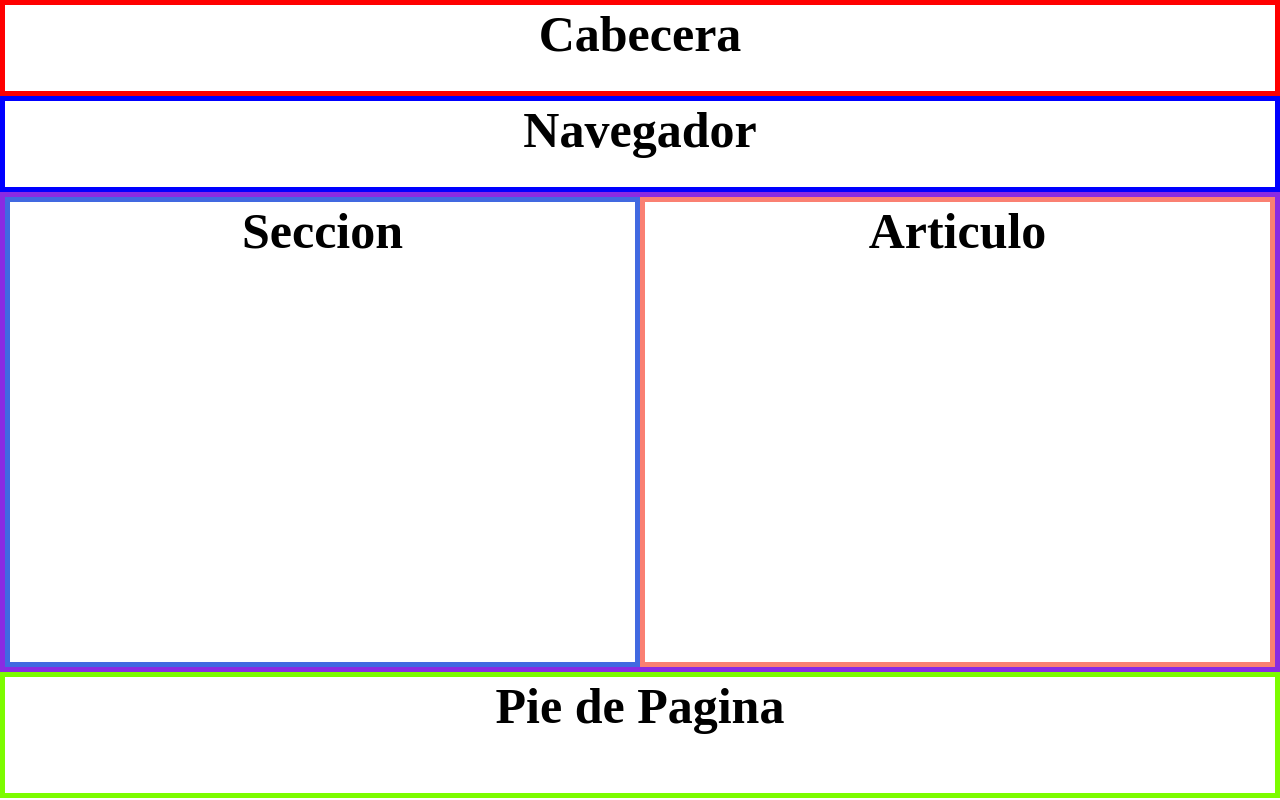
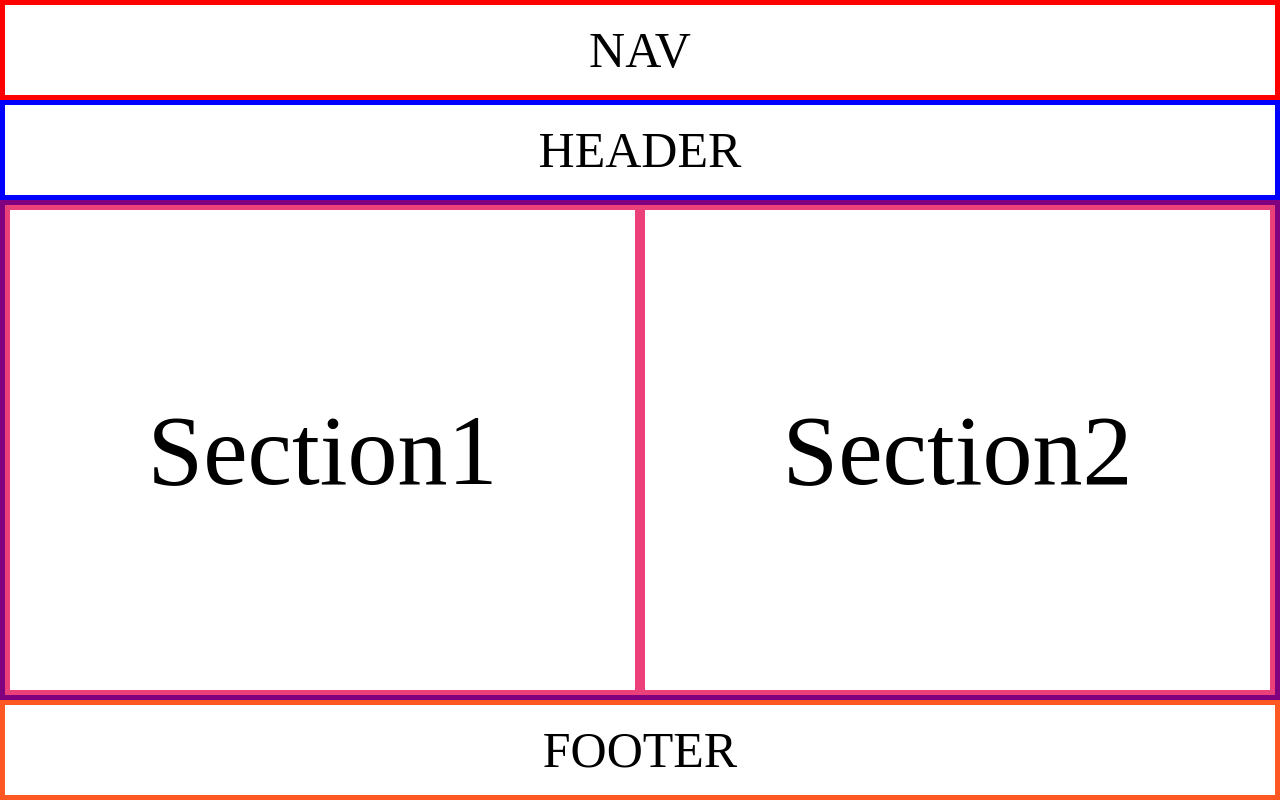
Before and after one commit to Agueda94/HtmlSemantico, a plain HTML site: page html-semantico.html in a window 1280 px wide. Drawn offline with Linux system fonts and the light colour scheme.

Commit message:
Estructura del html semantico pero utilizando grid

```diff
--- a/html-semantico.html
+++ b/html-semantico.html
@@ -8,23 +8,17 @@
     <link rel="stylesheet" href="semantico.css">
 </head>
 <body>
-     <header>
-        <h1>Cabecera</h1>
-    </header>
-    <nav>
-        <h1>Navegador</h1>
-    </nav>
-    <main>
-        <section>
-            <h1>Seccion</h1>
-        </section>
-        <article>
-            <h1>Articulo</h1>
-        </article>
-    </main>
+    <div class="content">
+        <div class="items">NAV</div>
+        <div class="items">HEADER</div>
+        <div class="items-main">
+            <section>Section1</section>
+            <section>Section2</section>
+        </div>
+        <div class="items">FOOTER</div>
+    </div>
 
-    <footer>
-        <h1>Pie de Pagina</h1>
-    </footer>
+
+
 </body>
 </html>
--- a/semantico.css
+++ b/semantico.css
@@ -8,54 +8,49 @@
 html{
     font-size: 62.5%;
 }
-body{
+
+.content{
+    display: grid;
     width: 100%;
-    height: 100%;
+    height: 100vh;
+    grid-template-rows: 0.5fr 0.5fr 2.5fr 0.5fr;
+}
+
+.items{
+    font-size: 5.0rem;
+    display: flex;
+    align-items: center;
+    justify-content: center;
+}
+
+.content .items:nth-child(1){
+    border: 0.5rem solid red;
 
 }
 
- header{
-    width: 100vw;
-    height: 12vh;
-    border: 0.5rem solid red;
+
+.content .items:nth-child(2){
+    border: 0.5rem solid blue;
+
 }
 
-h1{
-   display: flex;
-   justify-content: center;
-   align-items: center;
-   font-size: 5.0rem;
+.content .items-main:nth-child(3){
+    border: 0.5rem solid purple;
+
 }
+.content .items:nth-child(4){
+    border: 0.5rem solid #FF5722;
 
-nav{
-    width: 100vw;
-    height: 12vh;
-    border: 0.5rem solid blue;
 }
-
-main{
-    padding: 0;
-    width: 100%;
-    height: 60vh;
-    border: 0.5rem solid blueviolet;
-    display: flex;
-    flex-direction: row;
+.items-main{
+    display: grid;
+    grid-template-columns: 1fr 1fr;
 }
 
 section{
-    width: 50%;
-    height: 100%;
-    border: 0.5rem solid royalblue;
+    font-size: 10.0rem;
+    display: flex;
+    align-items: center;
+    justify-content: center;
+    border: 0.5rem solid #EC407A;
 }
-
-article{
-    width: 50%;
-    height: 100%;
-    border: 0.5rem solid salmon;
-}
-
-footer{
-    width: 100%;
-    height: 15.78vh;
-    border: 0.5rem solid lawngreen;
-}
```
